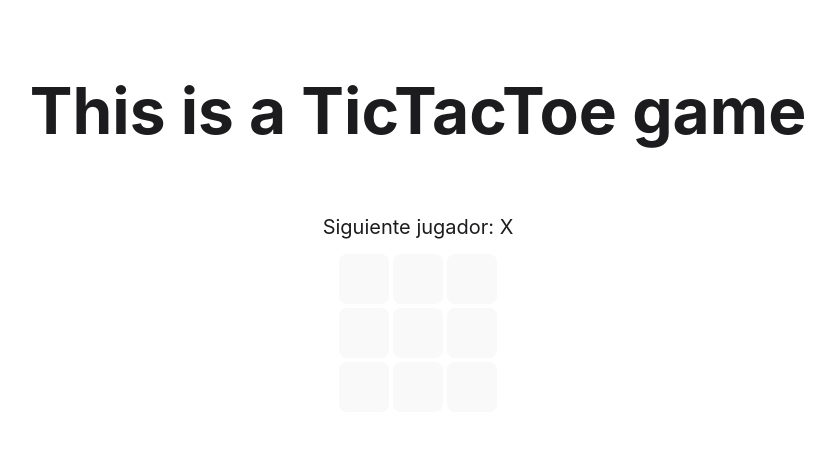
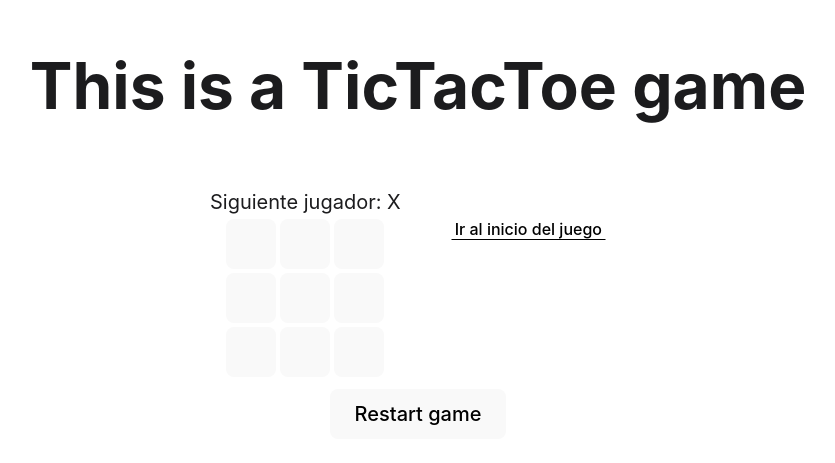
Before and after one commit to LidiaA3/tictactoe, a React (Vite) app: page / in a window 1280 px wide. Shown: the part 183-646 px from the top of the page, without its empty margins (222-1057 px from the left). Built offline with nearby package versions, Linux system fonts and the light colour scheme.

Commit message:
Add moves list & restar button

```diff
--- a/src/App.jsx
+++ b/src/App.jsx
@@ -1,16 +1,16 @@
 import { useState } from 'react'
 
-import Board from './components/Board'
+import Game from './components/Game'
 
 function App() {
 
   return (
     <>
       <h1>This is a TicTacToe game</h1>
-      <Board />
-      {/* <button className='restart' onClick={console.log('pressbutton')}>Restart game</button> */}
+      <Game />
+      <button className='restart' onClick={() => {window.location.reload()}}>Restart game</button>
     </>
-  )
+  );
 }
 
 export default App
--- a/src/components/Board.jsx
+++ b/src/components/Board.jsx
@@ -1,30 +1,27 @@
 import { useState } from 'react';
 import Square from "./Square";
 
-export default function Board() {
-  const [xIsNext, setXIsNext] = useState(true);
-  const [squares, setSquares] = useState(Array(9).fill(null));
+export default function Board(props) {
 
   function handleClick(i) {
-    if (squares[i] || calculateWinner(squares)) {
+    if (props.squares[i] || calculateWinner(props.squares)) {
       return;
     }
-    const nextSquares = squares.slice();
-    if (xIsNext) {
+    const nextSquares = props.squares.slice();
+    if (props.xIsNext) {
       nextSquares[i] = 'X';
     } else {
       nextSquares[i] = 'O';
     }
-    setSquares(nextSquares);
-    setXIsNext(!xIsNext);
+    props.onPlay(nextSquares);
   }
 
-  const winner = calculateWinner(squares);
+  const winner = calculateWinner(props.squares);
   let status;
-  if (winner || !squares.includes(null)) {
+  if (winner || !props.squares.includes(null)) {
     status = 'Ganador: ' + winner;
   } else {
-    status = 'Siguiente jugador: ' + (xIsNext ? 'X' : 'O');
+    status = 'Siguiente jugador: ' + (props.xIsNext ? 'X' : 'O');
   }
 
   return (
@@ -32,19 +29,19 @@ export default function Board() {
       <div className="status">{status}</div>
       <div className="board">
         <div className="board__row">
-          <Square value={squares[0]} onSquareClick={() => handleClick(0)} />
-          <Square value={squares[1]} onSquareClick={() => handleClick(1)} />
-          <Square value={squares[2]} onSquareClick={() => handleClick(2)} />
+          <Square value={props.squares[0]} onSquareClick={() => handleClick(0)} />
+          <Square value={props.squares[1]} onSquareClick={() => handleClick(1)} />
+          <Square value={props.squares[2]} onSquareClick={() => handleClick(2)} />
         </div>
         <div className="board__row">
-          <Square value={squares[3]} onSquareClick={() => handleClick(3)} />
-          <Square value={squares[4]} onSquareClick={() => handleClick(4)} />
-          <Square value={squares[5]} onSquareClick={() => handleClick(5)} />
+          <Square value={props.squares[3]} onSquareClick={() => handleClick(3)} />
+          <Square value={props.squares[4]} onSquareClick={() => handleClick(4)} />
+          <Square value={props.squares[5]} onSquareClick={() => handleClick(5)} />
         </div>
         <div className="board__row">
-          <Square value={squares[6]} onSquareClick={() => handleClick(6)} />
-          <Square value={squares[7]} onSquareClick={() => handleClick(7)} />
-          <Square value={squares[8]} onSquareClick={() => handleClick(8)} />
+          <Square value={props.squares[6]} onSquareClick={() => handleClick(6)} />
+          <Square value={props.squares[7]} onSquareClick={() => handleClick(7)} />
+          <Square value={props.squares[8]} onSquareClick={() => handleClick(8)} />
         </div>
       </div>
     </>
--- /dev/null
+++ b/src/components/Game.jsx
@@ -0,0 +1,47 @@
+import { useState } from "react";
+import Board from "./Board";
+
+export default function Game() {
+    const [history, setHistory] = useState([Array(9).fill(null)]);
+    const [currentMove, setCurrentMove] = useState(0);
+    const xIsNext = currentMove % 2 === 0;
+    const currentSquares = history[currentMove];
+
+    function handlePlay(nextSquares) {
+        const nextHistory = [...history.slice(0, currentMove + 1), nextSquares];
+        setHistory(nextHistory);
+        setCurrentMove(nextHistory.length - 1);
+    }
+
+    function jumpTo(nextMove) {
+        setCurrentMove(nextMove);
+    }
+
+    const moves = history.map((squares, move) => {
+        let description;
+
+        if (move === 0) {
+            description = 'Ir al inicio del juego';
+        } else {
+            description = 'Ir al movimiento #' + move;
+        }
+
+        return (
+            <li className="game__moves" key={move}>
+                <button onClick={() => jumpTo(move)}>{description}</button>
+            </li>
+        );
+    })
+
+    return (
+        <div className="game">
+            <div className="game__board">
+                <Board xIsNext={xIsNext} squares={currentSquares} onPlay={handlePlay} />
+            </div>
+
+            <div className="game__info">
+                <ul className="game__list">{moves}</ul>
+            </div>
+        </div>
+    );
+}
--- a/src/index.scss
+++ b/src/index.scss
@@ -71,6 +71,10 @@ button {
 }
 
 .board {
+  display: flex;
+  flex-direction: column;
+  align-items: center;
+
   &__row {
     display: flex;
   }
@@ -82,3 +86,56 @@ button {
   margin: .2rem;
   padding: 0;
 }
+
+.game {
+  display: flex;
+  gap: 3rem;
+
+  &__list {
+    padding: 0 2rem;
+    margin: 3rem 0 0 0;
+    list-style-type: none;
+    max-height: 20rem;
+    overflow-y: scroll;
+    font-size: 1.6rem;
+    font-weight: 100;
+  }
+
+  &__moves {
+
+    & button {
+      background-color: transparent;
+      padding: 0 .3rem;
+      transition: none;
+      border-bottom: 1px solid;
+      border-radius: 0;
+
+      &:hover {
+        border: none;
+        color: #9a9aa3;
+      }
+
+      &:focus,
+      &:focus-visible {
+        outline: none;
+      }
+    }
+  }
+}
+
+::-webkit-scrollbar {
+  width: 1rem;
+}
+
+::-webkit-scrollbar-track {
+  background: #f3f3f3;
+}
+
+::-webkit-scrollbar-thumb {
+  background: #9a9aa3;
+  border-radius: 1rem;
+}
+
+::-webkit-scrollbar-thumb:hover {
+  background: #3c3c3f;
+}
```
